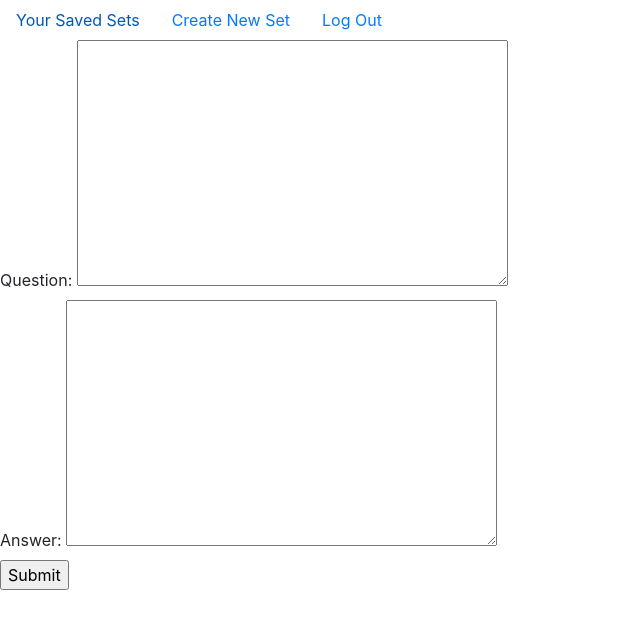
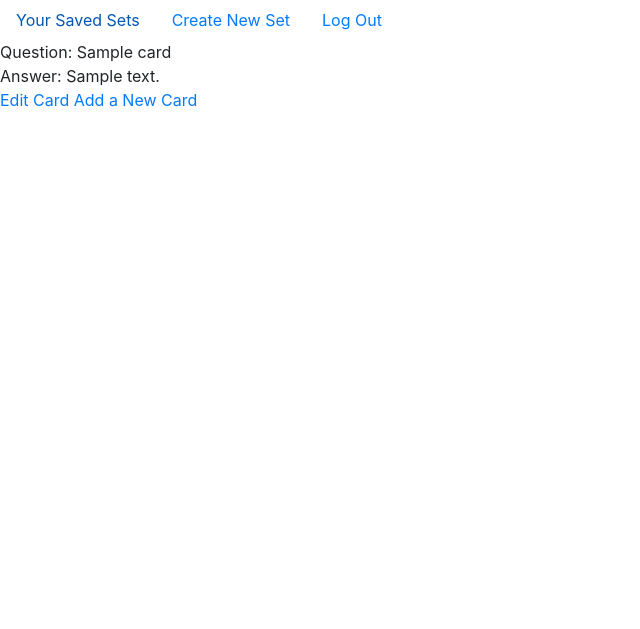
Before and after one commit to EwickVon-1/Flashcard, a Django app: a page that uses App/cards/templates/cards/edit.html in a window 1280 px wide. Shown: the top 629 px of the page, without its empty margins (0-640 px from the left). Run offline with Django 5.2, Linux system fonts and the light colour scheme; a user stored in the database is signed in; tables that the repository leaves empty hold one stand-in row (values such as "Sample post"); some libraries are stand-ins or nearby versions.

Commit message:
Added ability to edit cards in a Flashcard Set

```diff
--- a/App/cards/templates/cards/edit.html
+++ b/App/cards/templates/cards/edit.html
@@ -1,13 +1,14 @@
 {% extends "cards/layout.html" %}
 
 {% block title %}
-    Add New Card
+Edit a Card
 {% endblock %}
 
 {% block body %}
-<form action="{% url 'edit' id name %}" , method="post">
-    {% csrf_token %}
-    {{ form }}
-    <input type="submit">
-</form>
+    {% for card in cards %}
+        <div>Question: {{ card.question }}</div>
+        <div>Answer: {{ card.answer }}</div>
+        <a href="{% url 'edit_card' set_id set_name card.id %}">Edit Card</a>
+    {% endfor %}
+    <a href="{url 'add' set_id name}">Add a New Card</a>
 {% endblock %}
--- a/App/cards/templates/cards/index.html
+++ b/App/cards/templates/cards/index.html
@@ -8,7 +8,7 @@
 <h2> Your Flashcard Sets: </h2>
     {% for set in owned_sets %}
         <li>
-            <a href="{% url 'set' set.id set.name %}">{{ set.name }}</a>
+            <a href="{% url 'set_view' set.id set.name %}">{{ set.name }}</a>
         </li>
     {% empty %}
         Make your own!
--- a/App/cards/templates/cards/layout.html
+++ b/App/cards/templates/cards/layout.html
@@ -31,5 +31,4 @@
     {% block body %}
     {% endblock %}
 </body>
-
 </html>
--- a/App/cards/urls.py
+++ b/App/cards/urls.py
@@ -8,7 +8,9 @@ urlpatterns = [
     path("logout", views.logout_view, name="logout"),
     path("register", views.register, name="register"),
     path("create", views.create, name="create"),
-    path("<int:id>/<str:name>", views.set, name="set"),
-    path("<int:id>/<str:name>/edit", views.edit, name="edit"),
+    path("<int:set_id>/<str:name>", views.set_view, name="set_view"),
+    path("<int:set_id>/<str:name>/add", views.add, name="add"),
+    path("<int:set_id>/<str:name>/edit", views.edit_view, name="edit"),
+    path("<int:set_id>/<str:name>/edit/<int:card_id>", views.edit_card, name="edit_card"),
     path("<int:set_id>/<str:name>/study/", views.study, name="study")
 ]
--- a/App/cards/views.py
+++ b/App/cards/views.py
@@ -3,11 +3,12 @@ from django.contrib import messages
 from django.contrib.auth.decorators import login_required
 from django.db import IntegrityError
 from django.http import HttpResponse
-from django.shortcuts import render, redirect
+from django.shortcuts import render, redirect, get_object_or_404
 
 from .forms import Gradeform, NewCard, NewSet
 from .models import Card, Set, User
 # Create your views here.
+
 def register(request):
     if request.method == "POST":
         # Save the information from the form
@@ -46,7 +47,7 @@ def login_view(request):
             login(request, user)
             return redirect("index")
         else:
-            return render(request, "auctions/login.html", {
+            return render(request, "cards/login.html", {
                 "message": "Invalid username and/or password."
             })
     else:
@@ -70,12 +71,12 @@ def search(request):
     pass
 
 # Look at a Flashcard Set
-def set(request, id, name):
-    set = Set.objects.get(id=id)
-    cards = Card.objects.filter(set = set)
+def set_view(request, set_id, name):
+    flashcard_set = get_object_or_404(Set, id=set_id)
+    cards = Card.objects.filter(set = flashcard_set)
     return render(request, "cards/set.html", {
         "name": name,
-        "content": set,
+        "content": flashcard_set,
         "cards": cards
     })
 
@@ -87,10 +88,10 @@ def create(request):
         form = NewSet(request.POST)
 
         if form.is_valid():
-            set = form.save(commit=False)
+            flashcard_set = form.save(commit=False)
             # Add user ID and then save the form
-            set.owner = request.user
-            set.save()
+            flashcard_set.owner = request.user
+            flashcard_set.save()
             return redirect("index")
         else:
             messages.error(request, "Form not Valid")
@@ -103,13 +104,13 @@ def create(request):
 
 # Add new cards to a flashcard set
 @login_required
-def edit(request, id, name):
-    set = Set.objects.get(id=id)
+def add(request, set_id, name):
+    flashcard_set = get_object_or_404(Set, id=set_id)
 
     # Checks if the user is actually the owner
-    if request.user != set.owner:
-        messages.error(request, "You do not have permission to edit this Flashcard Set")
-        return redirect("set", id=id, name=name)
+    if request.user != flashcard_set.owner:
+        messages.error(request, "You do not have permission to add a card to this Flashcard Set")
+        return redirect("set_view", set_id=set_id, name=name)
 
     # If the user submits the form, save it
     if request.method == "POST":
@@ -118,22 +119,66 @@ def edit(request, id, name):
         if form.is_valid():
             # Save it to the correct Flashcard Set
             card = form.save(commit=False)
-            card.set = set
+            card.set = flashcard_set
             card.save()
-            return redirect("set", id=id, name=name)
+            return redirect("set_view", set_id=set_id, name=name)
 
         messages.error(request, "Form not Valid")
 
     form = NewCard()
 
-    return render(request, "cards/edit.html", {
-        "id": id,
+    return render(request, "cards/add.html", {
+        "id": set_id,
         "name": name,
         "form": form
     })
 
+@login_required
+def edit_view(request, set_id, name):
+    flashcard_set = get_object_or_404(Set, id=set_id)
+    # Check if the user is actually the owner
+    if request.user != flashcard_set.owner:
+        messages.error(request, "You do not have permission edit this Flashcard Set")
+        return redirect("set_view", set_id=set_id, name=name)
+
+    card = Card.objects.filter(set_id=set_id)
+
+    return render(request, "cards/edit.html", {
+        "set_id" : set_id,
+        "cards" : card,
+        "set_name" : name
+    })
+
+@login_required
+def edit_card(request, set_id, name, card_id):
+    flashcard_set = get_object_or_404(Set, id=set_id)
+    # Check if the user is actually the owner
+    if request.user != flashcard_set.owner:
+        messages.error(request, "You do not have permission edit this Flashcard Set")
+        return redirect("set_view", set_id=set_id, name=name)
+
+    # POST METHOD
+    card = get_object_or_404(Card, set_id=set_id, id=card_id)
+
+    if request.method == "POST":
+        form = NewCard(request.POST, instance=card)
+
+        if form.is_valid():
+            card.save()
+            return redirect("edit", set_id=set_id, name=name)
+
+    form = NewCard(instance=card)
+
+    return render(request, "cards/edit_card.html", {
+        "set_id" : set_id,
+        "card_id" : card_id,
+        "form" : form,
+        "name" : name
+    })
+
+
+@login_required
 def study(request, set_id, name):
-
     # Create a study queue, if there doesn't exist any yet
     QUEUE_KEY = f"queue.{set_id}"
     if QUEUE_KEY not in request.session:
@@ -144,8 +189,8 @@ def study(request, set_id, name):
         card_ids = Card.objects.filter(set_id = set_id).values_list('id', flat=True)
 
         if not card_ids.exists():
-            messages.error("Invalid Cards in Set")
-            return redirect("set", id=set_id, name=name)
+            messages.error(request, "Invalid Cards in Set")
+            return redirect("set_view", set_id=set_id, name=name)
 
         request.session[QUEUE_KEY] = list(card_ids)
 
@@ -164,7 +209,7 @@ def study(request, set_id, name):
         # End of Study Session
         del request.session[QUEUE_KEY]
         del request.session[REVIEW_KEY]
-        return redirect("set", id=set_id, name=name)
+        return redirect("set_view", set_id=set_id, name=name)
 
     # If the user got the card incorrect, save in session to review later
     if request.method == "POST":
@@ -174,7 +219,7 @@ def study(request, set_id, name):
             # Extract user choice from the form
             card_id = request.POST.get("card_id")
             grade = form.cleaned_data["grade"]
-            if grade == "Incorrect":
+            if grade == "Incorrect" and card_id not in request.session[REVIEW_KEY]:
                 request.session[REVIEW_KEY].append(card_id)
                 request.session.modified = True
         return redirect("study", set_id=set_id, name=name)
@@ -183,12 +228,11 @@ def study(request, set_id, name):
     curr_card_id = request.session[mode].pop(0)
     request.session.modified = True
 
-    current_card = Card.objects.get(id=curr_card_id,
-                                    set_id = set_id)
+    current_card = get_object_or_404(Card, id=curr_card_id,
+                                     set_id = set_id)
 
     # Calculate remaining cards to inform user
     cards_remaining = len(request.session[QUEUE_KEY]) + len(request.session[REVIEW_KEY]) + 1
-    print(cards_remaining)
 
     return render(request, "cards/study.html", {
         "name": name,
```
Also changed, not shown: App/cards/templates/cards/add.html (added, +13 -0 lines), App/cards/templates/cards/edit_card.html (added, +13 -0 lines).
